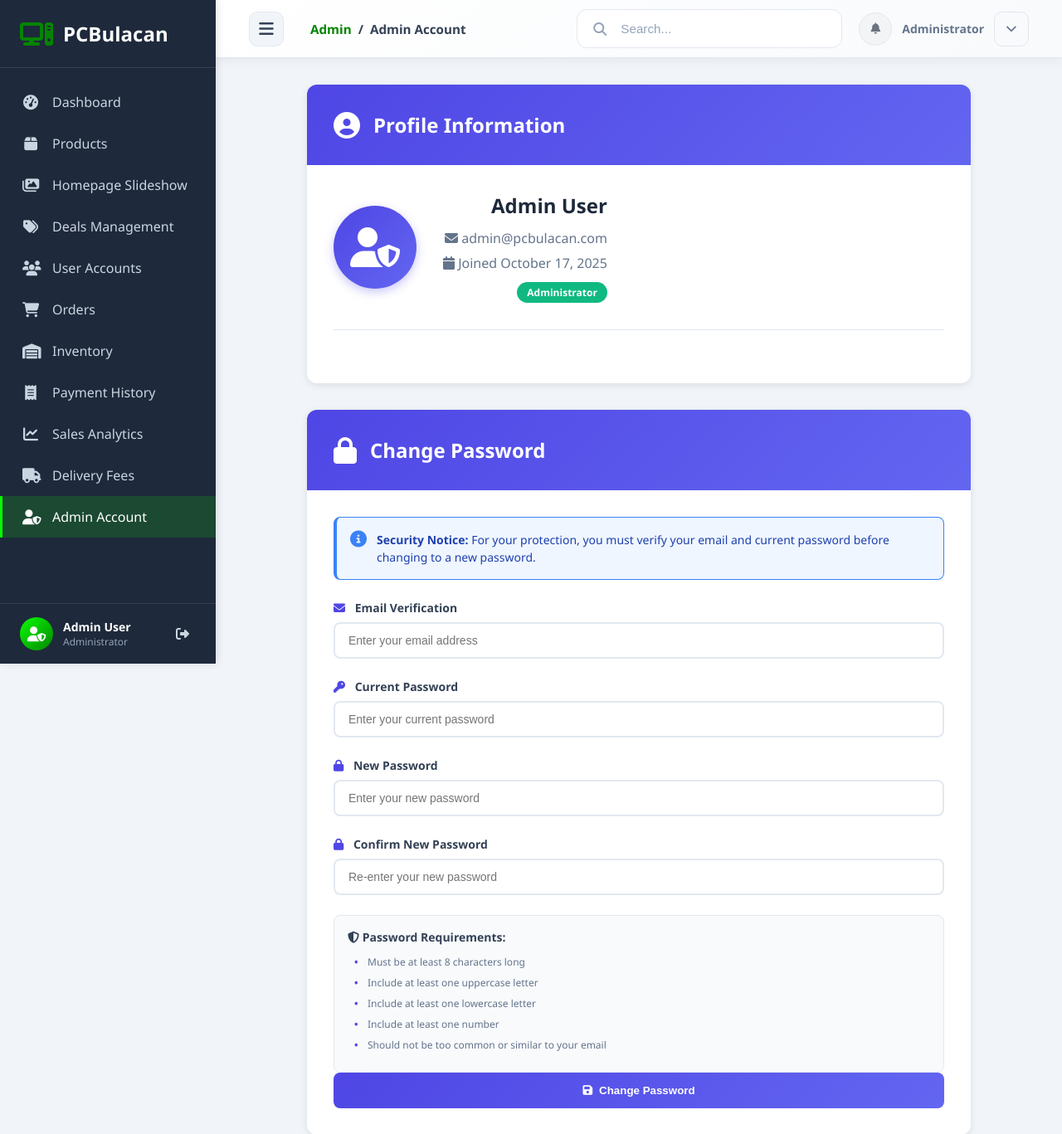
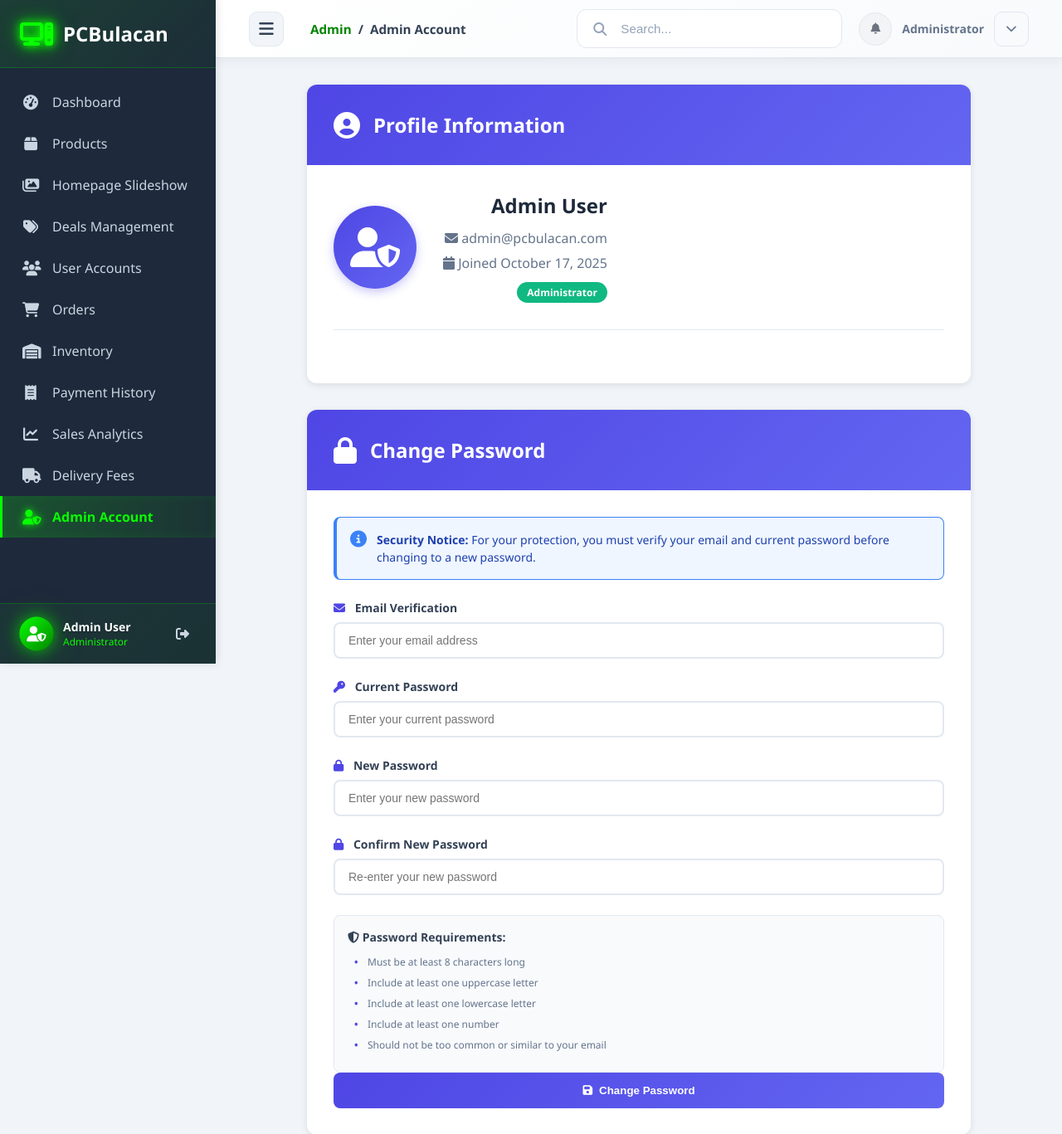
Before and after one commit to JohnCarloGamayo/PCBulacan, a Django app: page /dashboard/admin-account/ in a window 1280 px wide. Shown: the top 1367 px of the page at 83% size. Run offline with Django 5.2, Linux system fonts and the light colour scheme; a user stored in the database is signed in; data comes from the database, SQL or seed files in the repository; data that the repository does not hold is empty.

Commit message:
Enhance admin sidebar with green theme animations and effects - glowing icons, smooth hover transitions, custom scrollbar

```diff
--- a/static/css/admin.css
+++ b/static/css/admin.css
@@ -50,7 +50,8 @@ body {
 
 .sidebar-header {
     padding: 1.5rem;
-    border-bottom: 1px solid rgba(255, 255, 255, 0.1);
+    border-bottom: 1px solid rgba(8, 254, 1, 0.2);
+    background: linear-gradient(135deg, rgba(8, 254, 1, 0.1) 0%, rgba(4, 132, 0, 0.05) 100%);
 }
 
 .sidebar-header .logo {
@@ -63,8 +64,18 @@ body {
 }
 
 .sidebar-header .logo i {
-    color: var(--primary-color);
+    color: var(--primary-light);
     font-size: 2rem;
+    animation: glow 2s ease-in-out infinite alternate;
+}
+
+@keyframes glow {
+    from {
+        text-shadow: 0 0 5px var(--primary-light), 0 0 10px var(--primary-light);
+    }
+    to {
+        text-shadow: 0 0 10px var(--primary-light), 0 0 20px var(--primary-light), 0 0 30px var(--primary-color);
+    }
 }
 
 /* Sidebar Menu */
@@ -72,6 +83,24 @@ body {
     flex: 1;
     padding: 1rem 0;
     overflow-y: auto;
+}
+
+/* Custom Scrollbar for Sidebar */
+.sidebar-menu::-webkit-scrollbar {
+    width: 6px;
+}
+
+.sidebar-menu::-webkit-scrollbar-track {
+    background: rgba(0, 0, 0, 0.2);
+}
+
+.sidebar-menu::-webkit-scrollbar-thumb {
+    background: linear-gradient(180deg, #08fe01 0%, #048400 100%);
+    border-radius: 10px;
+}
+
+.sidebar-menu::-webkit-scrollbar-thumb:hover {
+    background: linear-gradient(180deg, #06d001 0%, #036300 100%);
 }
 
 .menu-item {
@@ -83,24 +112,53 @@ body {
     text-decoration: none;
     transition: all 0.3s ease;
     border-left: 3px solid transparent;
+    position: relative;
+}
+
+.menu-item::before {
+    content: '';
+    position: absolute;
+    left: 0;
+    top: 0;
+    bottom: 0;
+    width: 0;
+    background: linear-gradient(90deg, rgba(8, 254, 1, 0.2) 0%, transparent 100%);
+    transition: width 0.3s ease;
 }
 
 .menu-item:hover {
-    background-color: rgba(255, 255, 255, 0.05);
-    color: white;
-    border-left-color: var(--primary-color);
+    background-color: rgba(8, 254, 1, 0.08);
+    color: var(--primary-light);
+    border-left-color: var(--primary-light);
+    transform: translateX(5px);
+}
+
+.menu-item:hover::before {
+    width: 100%;
 }
 
 .menu-item.active {
-    background-color: rgba(8, 254, 1, 0.15);
-    color: white;
+    background: linear-gradient(90deg, rgba(8, 254, 1, 0.2) 0%, rgba(4, 132, 0, 0.1) 100%);
+    color: var(--primary-light);
     border-left-color: var(--primary-light);
+    font-weight: 600;
+    box-shadow: inset 0 0 10px rgba(8, 254, 1, 0.1);
+}
+
+.menu-item.active i {
+    color: var(--primary-light);
+    text-shadow: 0 0 10px var(--primary-light);
 }
 
 .menu-item i {
     font-size: 1.125rem;
     width: 20px;
     text-align: center;
+    transition: all 0.3s ease;
+}
+
+.menu-item:hover i {
+    transform: scale(1.1);
 }
 
 .menu-divider {
@@ -112,7 +170,8 @@ body {
 /* Sidebar Footer */
 .sidebar-footer {
     padding: 1rem 1.5rem;
-    border-top: 1px solid rgba(255, 255, 255, 0.1);
+    border-top: 1px solid rgba(8, 254, 1, 0.2);
+    background: linear-gradient(135deg, rgba(8, 254, 1, 0.05) 0%, rgba(4, 132, 0, 0.1) 100%);
     display: flex;
     align-items: center;
     justify-content: space-between;
@@ -133,7 +192,19 @@ body {
     display: flex;
     align-items: center;
     justify-content: center;
+    box-shadow: 0 0 15px rgba(8, 254, 1, 0.5), 0 0 30px rgba(4, 132, 0, 0.3);
+    animation: pulse-avatar 2s ease-in-out infinite;
     font-size: 1.125rem;
+}
+
+@keyframes pulse-avatar {
+    0%, 100% {
+        box-shadow: 0 0 15px rgba(8, 254, 1, 0.5), 0 0 30px rgba(4, 132, 0, 0.3);
+    }
+    50% {
+        box-shadow: 0 0 20px rgba(8, 254, 1, 0.7), 0 0 40px rgba(4, 132, 0, 0.5);
+        transform: scale(1.05);
+    }
 }
 
 .user-details {
@@ -144,11 +215,13 @@ body {
     font-weight: 600;
     font-size: 0.875rem;
     color: white;
+    text-shadow: 0 1px 2px rgba(0, 0, 0, 0.3);
 }
 
 .user-role {
     font-size: 0.75rem;
-    color: #94a3b8;
+    color: var(--primary-light);
+    font-weight: 500;
 }
 
 .logout-btn {
@@ -157,11 +230,13 @@ body {
     padding: 0.5rem;
     border-radius: 0.375rem;
     transition: all 0.3s ease;
+    position: relative;
 }
 
 .logout-btn:hover {
     background-color: rgba(239, 68, 68, 0.1);
     color: var(--danger-color);
+    transform: scale(1.1);
 }
 
 /* Main Content */
```
